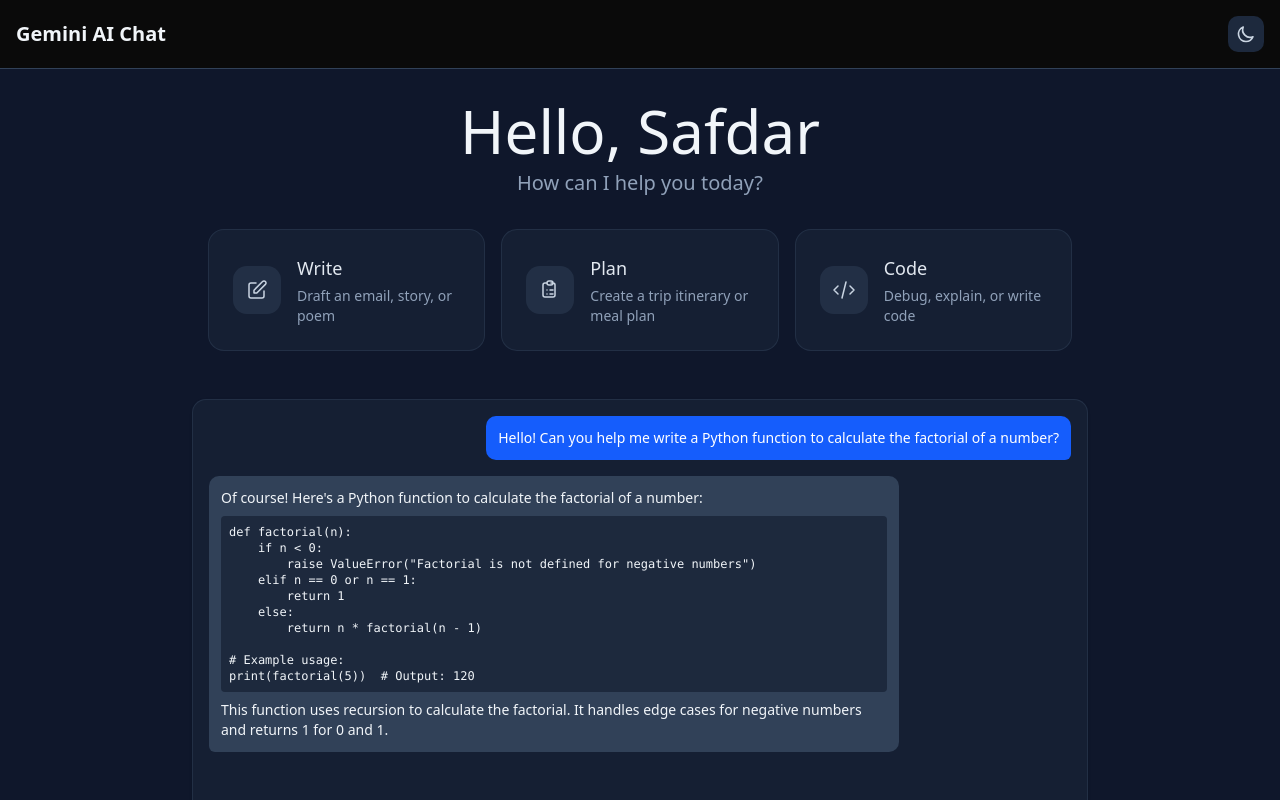
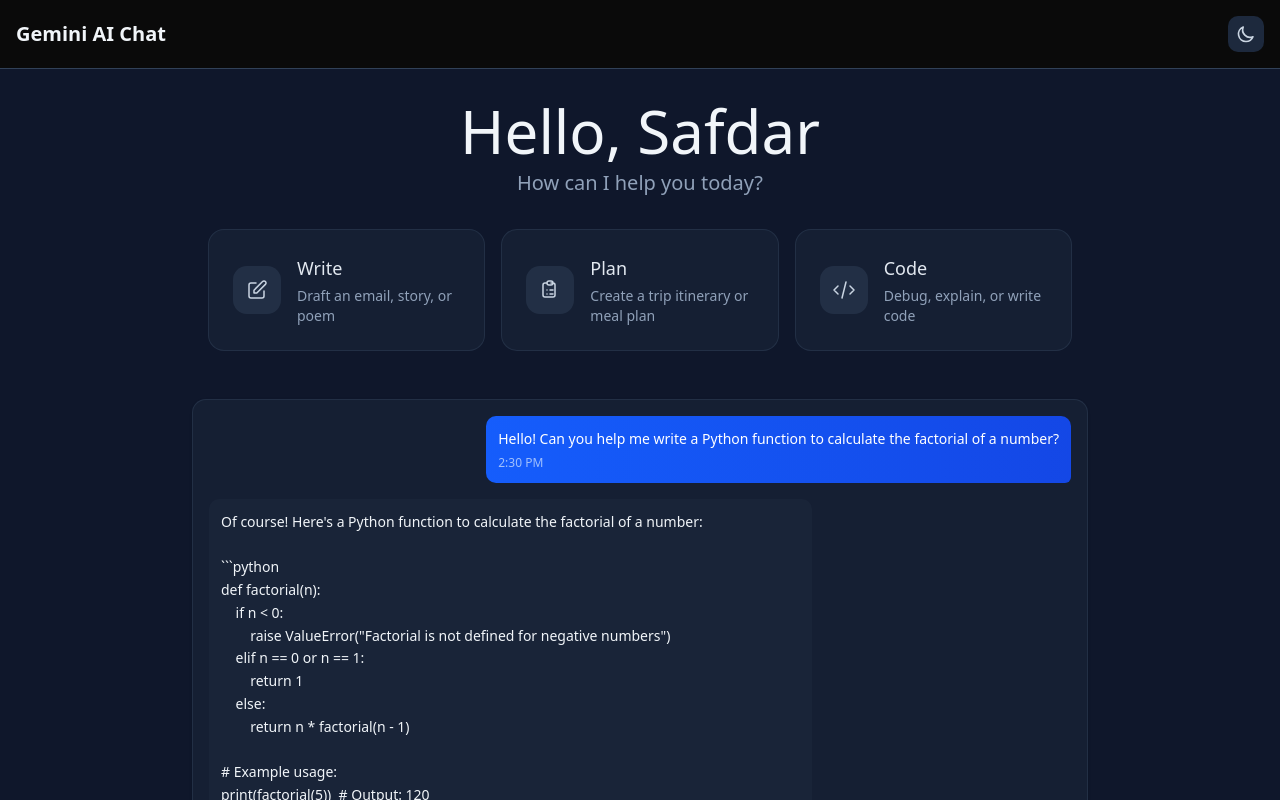
Before and after one commit to safdarayubpk/gemini_ai_chat_app, a Next.js app: page / in a window 1280 px wide. Shown: the top 800 px of the page. Built offline with nearby package versions, Linux system fonts and the light colour scheme.

Commit message:
feat(chat): add MessageBubble component for user and assistant messages

```diff
--- a/components/ChatWindow.tsx
+++ b/components/ChatWindow.tsx
@@ -4,28 +4,26 @@
 import { Card, CardContent, CardFooter } from '@/components/ui/card';
 import { Input } from '@/components/ui/input';
 import { Button } from '@/components/ui/button';
+import MessageBubble from '@/components/MessageBubble';
 
 export default function ChatWindow() {
   return (
     <div className="flex flex-col h-[70vh] max-w-4xl mx-auto">
       <Card className="flex flex-col h-full bg-slate-800/50 border-slate-700/50">
         <CardContent className="flex-1 overflow-y-auto p-4">
-          <div className="space-y-4">
-            {/* User Message */}
-            <div className="flex justify-end">
-              <div className="max-w-[80%] bg-blue-600 text-white p-3 rounded-lg rounded-br-sm">
-                <p className="text-sm">Hello! Can you help me write a Python function to calculate the factorial of a number?</p>
-              </div>
-            </div>
+          <div className="space-y-2">
+            <MessageBubble
+              role="user"
+              content="Hello! Can you help me write a Python function to calculate the factorial of a number?"
+              time="2:30 PM"
+            />
 
-            {/* Assistant Message */}
-            <div className="flex justify-start">
-              <div className="max-w-[80%] bg-slate-700 text-slate-100 p-3 rounded-lg rounded-bl-sm">
-                <p className="text-sm">
-                  Of course! Here's a Python function to calculate the factorial of a number:
-                </p>
-                <pre className="mt-2 text-xs bg-slate-800 p-2 rounded overflow-x-auto">
-{`def factorial(n):
+            <MessageBubble
+              role="assistant"
+              content={`Of course! Here's a Python function to calculate the factorial of a number:
+
+\`\`\`python
+def factorial(n):
     if n < 0:
         raise ValueError("Factorial is not defined for negative numbers")
     elif n == 0 or n == 1:
@@ -34,13 +32,12 @@
         return n * factorial(n - 1)
 
 # Example usage:
-print(factorial(5))  # Output: 120`}
-                </pre>
-                <p className="text-sm mt-2">
-                  This function uses recursion to calculate the factorial. It handles edge cases for negative numbers and returns 1 for 0 and 1.
-                </p>
-              </div>
-            </div>
+print(factorial(5))  # Output: 120
+\`\`\`
+
+This function uses recursion to calculate the factorial. It handles edge cases for negative numbers and returns 1 for 0 and 1.`}
+              time="2:31 PM"
+            />
           </div>
         </CardContent>
 
--- /dev/null
+++ b/components/MessageBubble.tsx
@@ -0,0 +1,35 @@
+import React from 'react';
+
+interface MessageBubbleProps {
+  role: "user" | "assistant";
+  content: string;
+  time?: string;
+}
+
+export default function MessageBubble({ role, content, time }: MessageBubbleProps) {
+  const isUser = role === "user";
+
+  return (
+    <div className={`flex ${isUser ? 'justify-end' : 'justify-start'} mb-4`}>
+      <div
+        className={`
+          max-w-[70%] p-3 rounded-lg relative
+          ${isUser
+            ? 'bg-gradient-to-r from-blue-600 to-blue-700 text-white rounded-br-sm'
+            : 'bg-slate-800/60 text-slate-100 rounded-bl-sm'
+          }
+        `}
+        aria-label={`${isUser ? 'User' : 'Assistant'} message`}
+      >
+        <p className="text-sm leading-relaxed whitespace-pre-wrap break-words">
+          {content}
+        </p>
+        {time && (
+          <div className={`text-xs mt-1 opacity-70 ${isUser ? 'text-blue-100' : 'text-slate-400'}`}>
+            {time}
+          </div>
+        )}
+      </div>
+    </div>
+  );
+}
```
